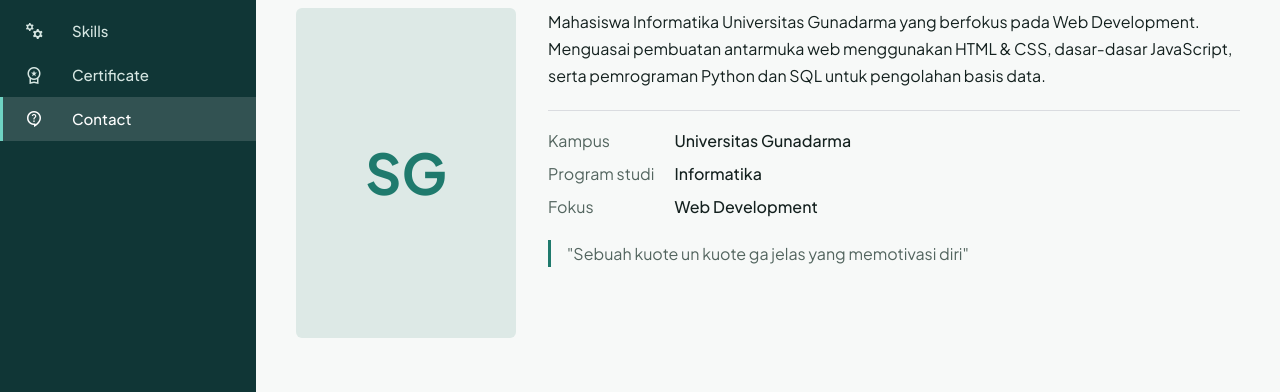
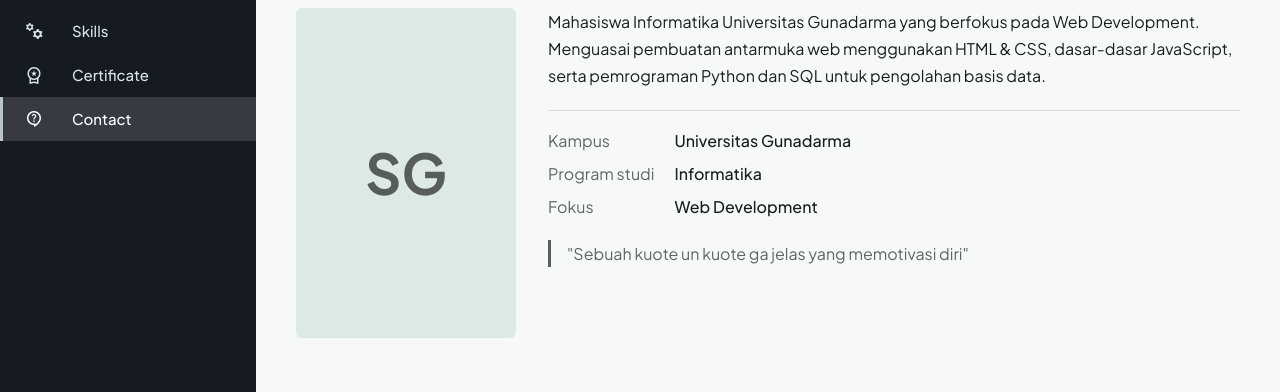
Before and after one commit to Ghaniyy123/My-Profile, a plain HTML site: page index.html in a window 1280 px wide. Shown: the part 107-499 px from the top of the page. Drawn offline with nearby package versions, Linux system fonts and the light colour scheme.

Commit message:
colours change

```diff
--- a/static/main.css
+++ b/static/main.css
@@ -1,15 +1,15 @@
 /* ---------- Token warna & ukuran ---------- */
 :root {
     --nav-lebar: 256px;
-    --nav-bg: #103636;
-    --nav-bg-atas: #0b2828;
+    --nav-bg: #161a23;
+    --nav-bg-atas: #0c0f15;
     --nav-teks: #d6e6e2;
-    --nav-aksen: #6fd3c3;
+    --nav-aksen: #b8c6c3;
     --latar: #f7f9f8;
     --teks: #14211f;
-    --teks-redup: #53655f;
+    --teks-redup: #5b6864;
     --garis: #dadce0;
-    --aksen: #1f7a6d;
+    --aksen: #575d5c;
     --permukaan: #ffffff;
     --font: "Plus Jakarta Sans", system-ui, -apple-system, "Segoe UI", Roboto, sans-serif;
 }
```
